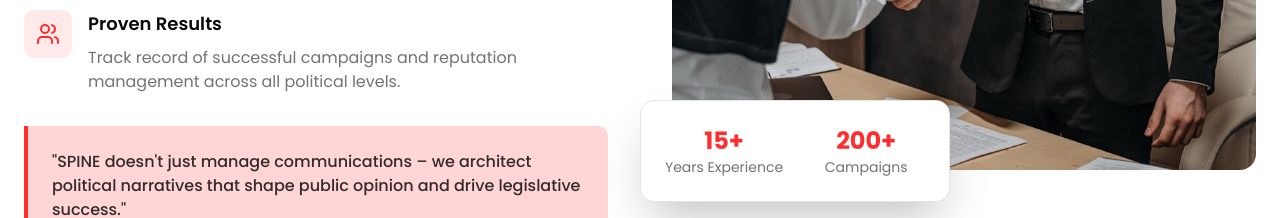
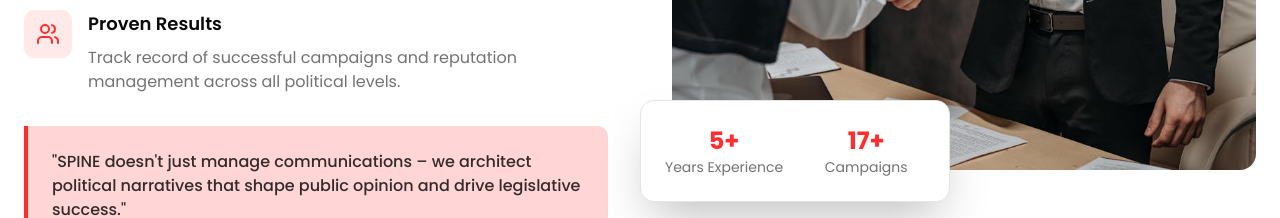
Before and after one commit to mahbub045/spine, a Next.js app: page / in a window 1280 px wide. Shown: the part 3820-4038 px from the top of the page. Built offline with nearby package versions, Linux system fonts and the light colour scheme.

Commit message:
Update experience and campaigns metrics in About component

```diff
--- a/src/components/LandingPage/About/About.tsx
+++ b/src/components/LandingPage/About/About.tsx
@@ -86,13 +86,13 @@
             <div className="absolute -bottom-8 -left-8 bg-card shadow-2xl rounded-xl p-6 border border-border">
               <div className="grid grid-cols-2 gap-6 text-center">
                 <div>
-                  <div className="text-2xl font-bold text-primary">15+</div>
+                  <div className="text-2xl font-bold text-primary">5+</div>
                   <div className="text-sm text-muted-foreground">
                     Years Experience
                   </div>
                 </div>
                 <div>
-                  <div className="text-2xl font-bold text-primary">200+</div>
+                  <div className="text-2xl font-bold text-primary">17+</div>
                   <div className="text-sm text-muted-foreground">Campaigns</div>
                 </div>
               </div>
```
